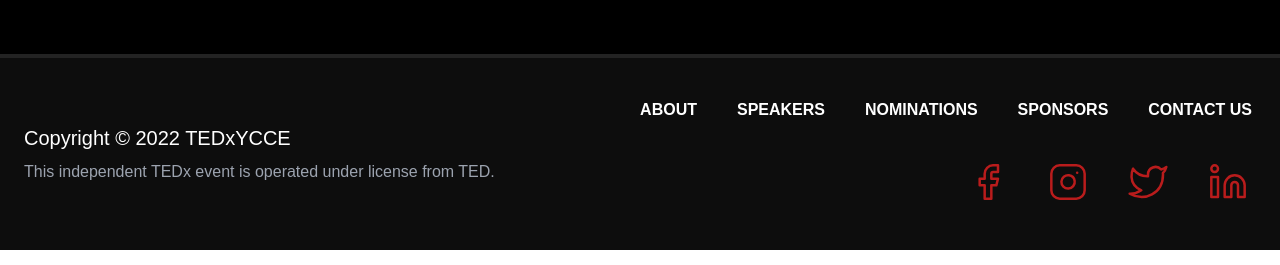
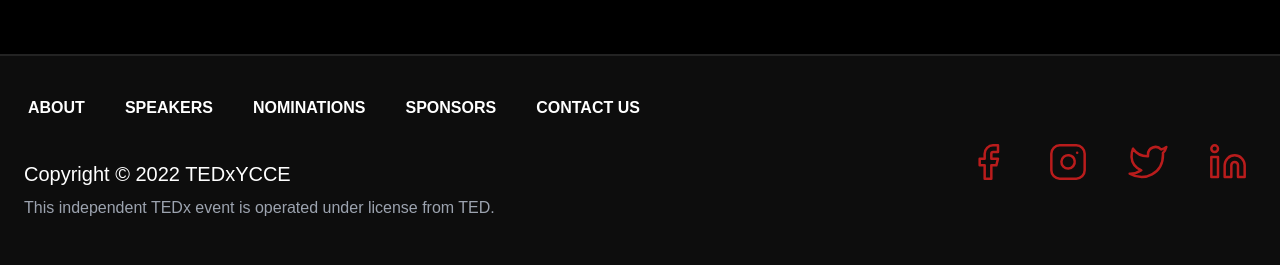
Before and after one commit to TEDxYCCE/tedxycce2022, a Next.js app: page / in a window 1280 px wide. Shown: the part 3252-3517 px from the top of the page. Built offline with nearby package versions, Linux system fonts and the light colour scheme; grey boxes are pictures that could not be loaded; a small style sheet from the web is missing.

Commit message:
style: :art: footer changes

```diff
--- a/components/button.tsx
+++ b/components/button.tsx
@@ -28,12 +28,12 @@ const Button = React.forwardRef<HTMLAnchorElement, IButtonProps>(
     ref
   ) => {
     const aClasses =
-      "rounded-xl group font-semibold inline-flex justify-center px-6 py-3 transition-colors focus:ring-2 focus:ring-red-800";
+      "rounded-xl group font-semibold inline-flex justify-center px-6 py-3 transition-colors";
     const aTextClasses = "text-red-500 hover:text-red-600/80";
     const aFilledClasses =
-      "text-white bg-red-600 hover:bg-red-600/80 shadow-[0_10px_15px_-3px_rgba(255,0,0,0.3),0_4px_6px_-4px_rgba(255,0,0,0.3)]";
+      "text-white bg-red-600 hover:bg-red-600/80 focus:ring-2 focus:ring-red-800 shadow-[0_10px_15px_-3px_rgba(255,0,0,0.3),0_4px_6px_-4px_rgba(255,0,0,0.3)]";
     const aOutlinedClasses =
-      "ring-2 ring-red-800 text-red-500 hover:bg-red-800 hover:text-gray-100";
+      "ring-2 ring-red-800 text-red-500 hover:bg-red-800 hover:text-gray-100 focus:ring-2 focus:ring-red-800";
     return (
       <Link href={href}>
         <a
--- a/components/footer.tsx
+++ b/components/footer.tsx
@@ -1,31 +1,12 @@
 import Link from "next/link";
+import Button from "./button";
 
 const navLinkClasses = "px-1 hover:text-red-700 focus:text-red-100";
 const Footer = () => {
   return (
-    <footer className=" bg-white/[.05] border-t-4 border-white/[.09]">
+    <footer className=" bg-white/[.05] border-t-2 border-white/[.09]">
       <div className="container flex flex-col items-center content-center p-6 py-10 mx-auto text-white lg:flex-row-reverse lg:justify-between">
         <div className="flex flex-col items-center lg:items-end">
-          <nav className="pb-8 mt-2 lg:mt-0">
-            <ul className="flex flex-wrap justify-center gap-2 font-semibold lg:gap-8">
-              <li className={navLinkClasses}>
-                <Link href="/about">ABOUT</Link>
-              </li>
-              <li className={navLinkClasses}>
-                <Link href="/speakers">SPEAKERS</Link>
-              </li>
-              <li className={navLinkClasses}>
-                {/* TODO: Link to nomination section on home page */}
-                <Link href="/#nominations">NOMINATIONS</Link>
-              </li>
-              <li className={navLinkClasses}>
-                <Link href="/sponsors">SPONSORS</Link>
-              </li>
-              <li className={navLinkClasses}>
-                <Link href="/#contact">CONTACT US</Link>
-              </li>
-            </ul>
-          </nav>
           <ul
             id="socials"
             className="inline-flex justify-center gap-10 p-2 mb-6 text-red-700 lg:mb-0 lg:gap-10"
@@ -139,6 +120,26 @@ const Footer = () => {
           </ul>
         </div>
         <div className="text-center lg:text-left">
+          <nav className="pb-8 mt-2 lg:mt-0">
+            <ul className="flex flex-wrap justify-center gap-2 font-semibold lg:gap-8">
+              <li className={navLinkClasses}>
+                <Link href="/about">ABOUT</Link>
+              </li>
+              <li className={navLinkClasses}>
+                <Link href="/speakers">SPEAKERS</Link>
+              </li>
+              <li className={navLinkClasses}>
+                {/* TODO: Link to nomination section on home page */}
+                <Link href="/#nominations">NOMINATIONS</Link>
+              </li>
+              <li className={navLinkClasses}>
+                <Link href="/sponsors">SPONSORS</Link>
+              </li>
+              <li className={navLinkClasses}>
+                <Link href="/#contact">CONTACT US</Link>
+              </li>
+            </ul>
+          </nav>
           <p className="mt-2 text-xl">Copyright © 2022 TEDxYCCE</p>
           <p className="my-2 text-center lg:text-justify text-gray-400">
             This independent TEDx event is operated under license from TED.
```
